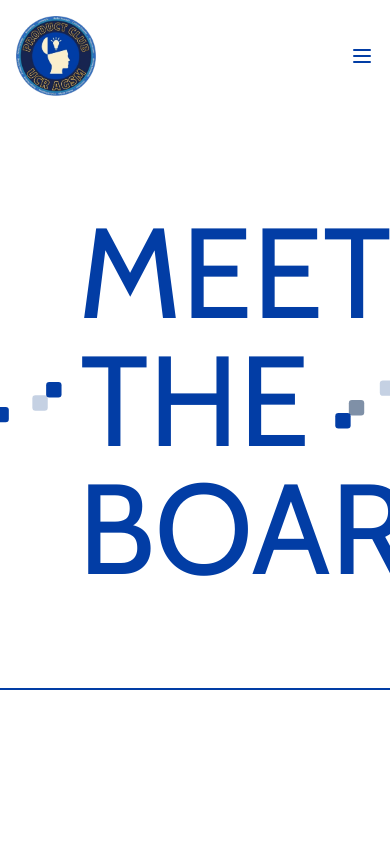
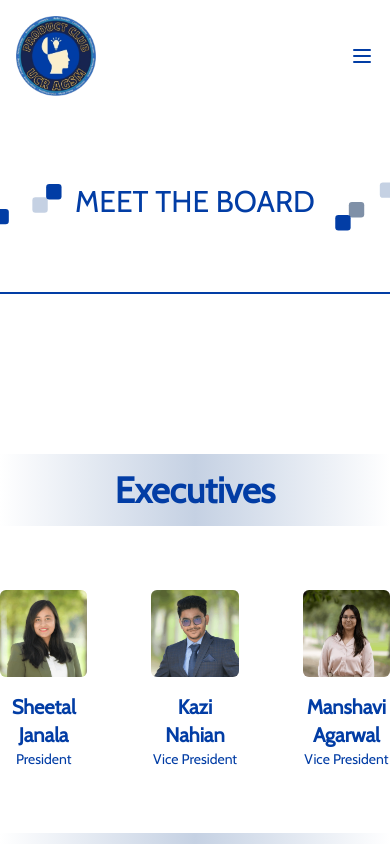
Before and after one commit to acm-ucr/agsm-website, a Next.js app: page /board in a window 390 px wide. Shown: the top 844 px of the page. Built offline with nearby package versions, Linux system fonts and the light colour scheme.

Commit message:
responsified header

```diff
--- a/src/components/Header.tsx
+++ b/src/components/Header.tsx
@@ -8,7 +8,7 @@ interface HeaderProps {
 const Header = ({ text }: HeaderProps) => {
   return (
     <div className="mb-16">
-      <div className="my-12">
+      <div className="my-6 md:my-12">
         <div className="relative flex h-full flex-col items-center justify-center text-center">
           <Image
             src={headerBackground}
@@ -16,7 +16,7 @@ const Header = ({ text }: HeaderProps) => {
             objectFit="cover"
             className="absolute z-0 h-full w-full"
           />
-          <div className="text-agsm-blue-200 z-20 w-3/5 py-12 text-9xl">
+          <div className="text-agsm-blue-200 z-20 w-4/5 py-12 text-3xl md:w-3/5 md:py-8 md:text-6xl lg:py-12 lg:text-9xl">
             {text}
           </div>
         </div>
```
